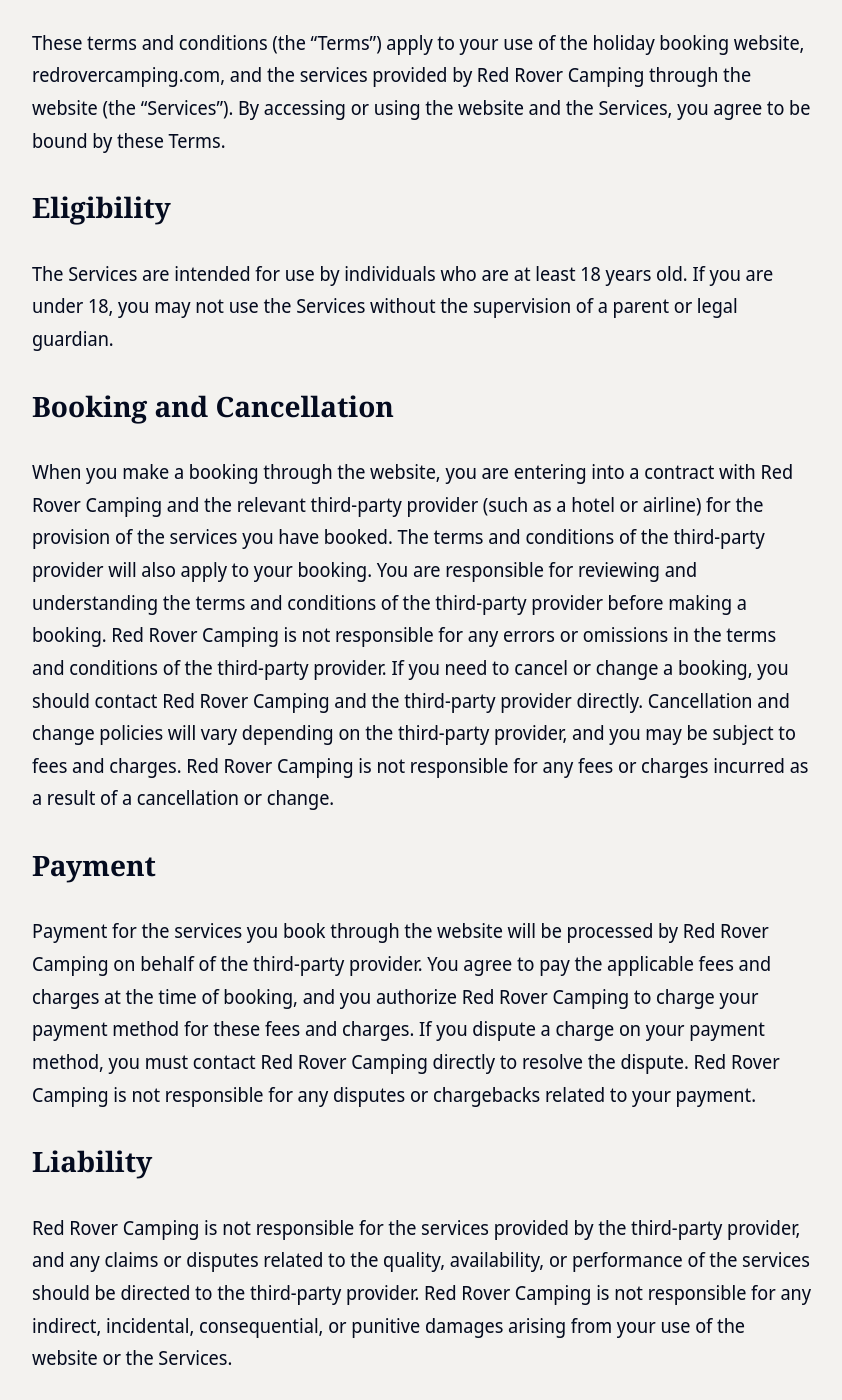
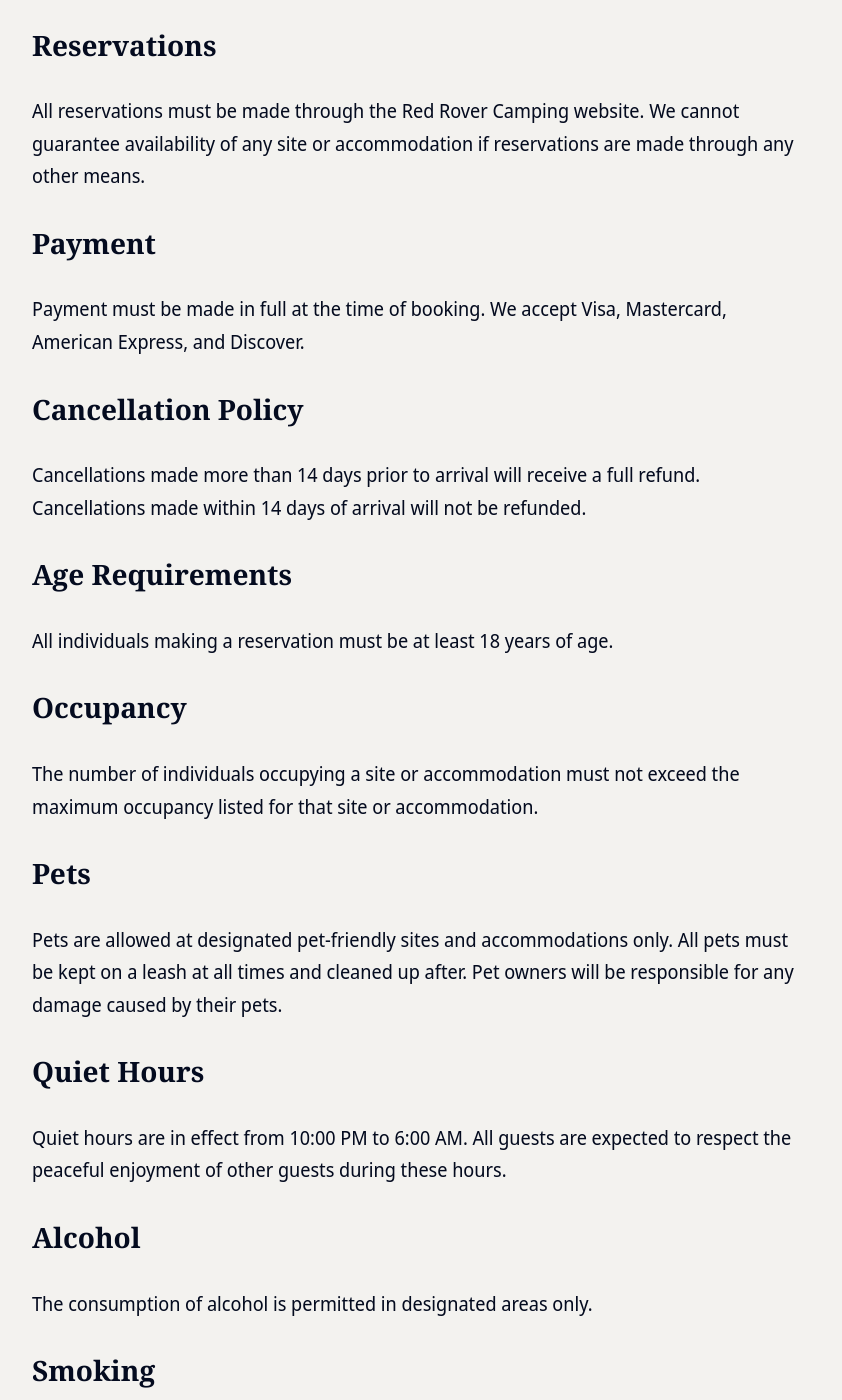
Before and after one commit to TridentMarketing/RedRoverWebsite, a Jekyll site: the page built from _pages/tnc.md, in a window 1280 px wide and 1400 px high, scrolled down 255 px. Shown: the whole window, without its empty margins (218-1060 px from the left). Built offline with Jekyll 4.4.1, drawn with Linux system fonts in a browser that asks for light colours; nearby versions of some CDN libraries; some of the changed text lies outside the part shown.

Commit message:
updated terms

```diff
--- a/_pages/tnc.md
+++ b/_pages/tnc.md
@@ -4,37 +4,46 @@
 permalink: /terms/
 ---
 
-These terms and conditions (the "Terms") apply to your use of the holiday booking website, redrovercamping.com, and the services provided by Red Rover Camping through the website (the "Services"). By accessing or using the website and the Services, you agree to be bound by these Terms.
-
-## Eligibility
-
-The Services are intended for use by individuals who are at least 18 years old. If you are under 18, you may not use the Services without the supervision of a parent or legal guardian.
-
-## Booking and Cancellation
-
-When you make a booking through the website, you are entering into a contract with Red Rover Camping and the relevant third-party provider (such as a hotel or airline) for the provision of the services you have booked. The terms and conditions of the third-party provider will also apply to your booking.
-You are responsible for reviewing and understanding the terms and conditions of the third-party provider before making a booking. Red Rover Camping is not responsible for any errors or omissions in the terms and conditions of the third-party provider.
-If you need to cancel or change a booking, you should contact Red Rover Camping and the third-party provider directly. Cancellation and change policies will vary depending on the third-party provider, and you may be subject to fees and charges. Red Rover Camping is not responsible for any fees or charges incurred as a result of a cancellation or change.
+## Reservations
+All reservations must be made through the Red Rover Camping website. We cannot guarantee availability of any site or accommodation if reservations are made through any other means.
 
 ## Payment
+Payment must be made in full at the time of booking. We accept Visa, Mastercard, American Express, and Discover.
 
-Payment for the services you book through the website will be processed by Red Rover Camping on behalf of the third-party provider. You agree to pay the applicable fees and charges at the time of booking, and you authorize Red Rover Camping to charge your payment method for these fees and charges.
-If you dispute a charge on your payment method, you must contact Red Rover Camping directly to resolve the dispute. Red Rover Camping is not responsible for any disputes or chargebacks related to your payment.
+## Cancellation Policy
+Cancellations made more than 14 days prior to arrival will receive a full refund. Cancellations made within 14 days of arrival will not be refunded.
 
-## Liability
+## Age Requirements
+All individuals making a reservation must be at least 18 years of age.
 
-Red Rover Camping is not responsible for the services provided by the third-party provider, and any claims or disputes related to the quality, availability, or performance of the services should be directed to the third-party provider.
-Red Rover Camping is not responsible for any indirect, incidental, consequential, or punitive damages arising from your use of the website or the Services.
+## Occupancy
+The number of individuals occupying a site or accommodation must not exceed the maximum occupancy listed for that site or accommodation.
 
-## Modification and Termination
+## Pets
+Pets are allowed at designated pet-friendly sites and accommodations only. All pets must be kept on a leash at all times and cleaned up after. Pet owners will be responsible for any damage caused by their pets.
 
-We reserve the right to modify or discontinue the website and the Services at any time, without notice. We will not be liable to you or any third party for any modification, suspension, or discontinuation of the website or the Services.
-We may also terminate or suspend your access to the website and the Services at any time, without notice, if we believe that you have violated these Terms or any applicable law.
+## Quiet Hours
+Quiet hours are in effect from 10:00 PM to 6:00 AM. All guests are expected to respect the peaceful enjoyment of other guests during these hours.
 
-## Governing Law
+## Alcohol
+The consumption of alcohol is permitted in designated areas only.
 
-These Terms and your use of the website and the Services will be governed by and construed in accordance with the laws of [State/Country], without giving effect to any principles of conflicts of law.
+## Smoking
+Smoking is not permitted in any buildings or enclosed areas.
 
-## Contact Us
+## Firewood
+Firewood can be purchased on site or brought in certified heat-treated firewood only.
 
-If you have any questions or concerns about these Terms, please contact us at [support@redrovercamping.com](mailto:support@redrovercamping.com).
+## Damage
+Guests will be held responsible for any damages to the site or accommodation caused by them or their guests.
+
+## Indemnification
+Guests agree to indemnify and hold harmless the Red Rover Camping website, its owners, and its employees from any and all claims, damages, and expenses, including attorney's fees, arising from the use of the site or accommodation.
+
+## Jurisdiction
+These terms and conditions shall be governed by and construed in accordance with the laws of the state in which the Red Rover Camping website is located, without giving effect to any principles of conflicts of law.
+
+## Entire Agreement
+These terms and conditions constitute the entire agreement between the Red Rover Camping website and the guest regarding the use of the site or accommodation.
+
+By using the Red Rover Camping website, guests agree to be bound by these terms and conditions.
```
